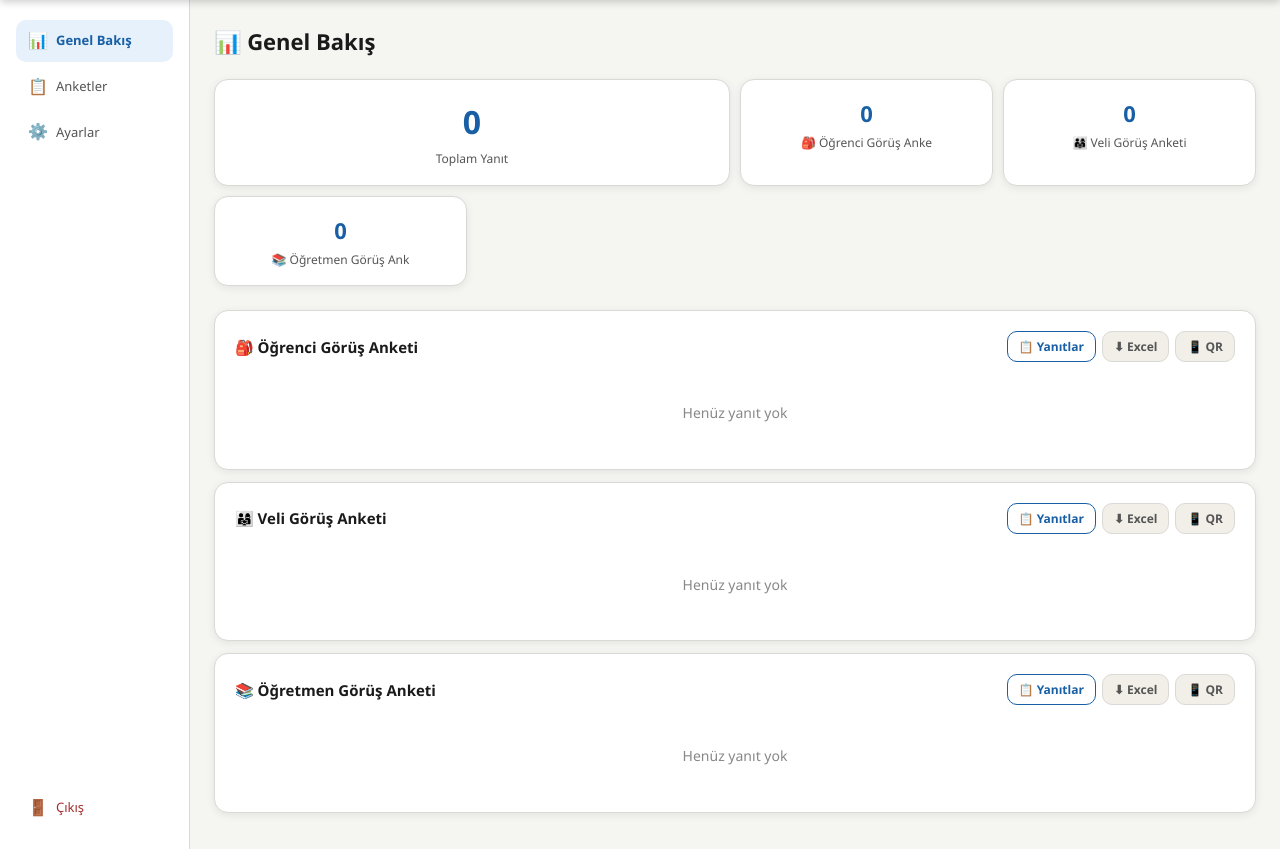
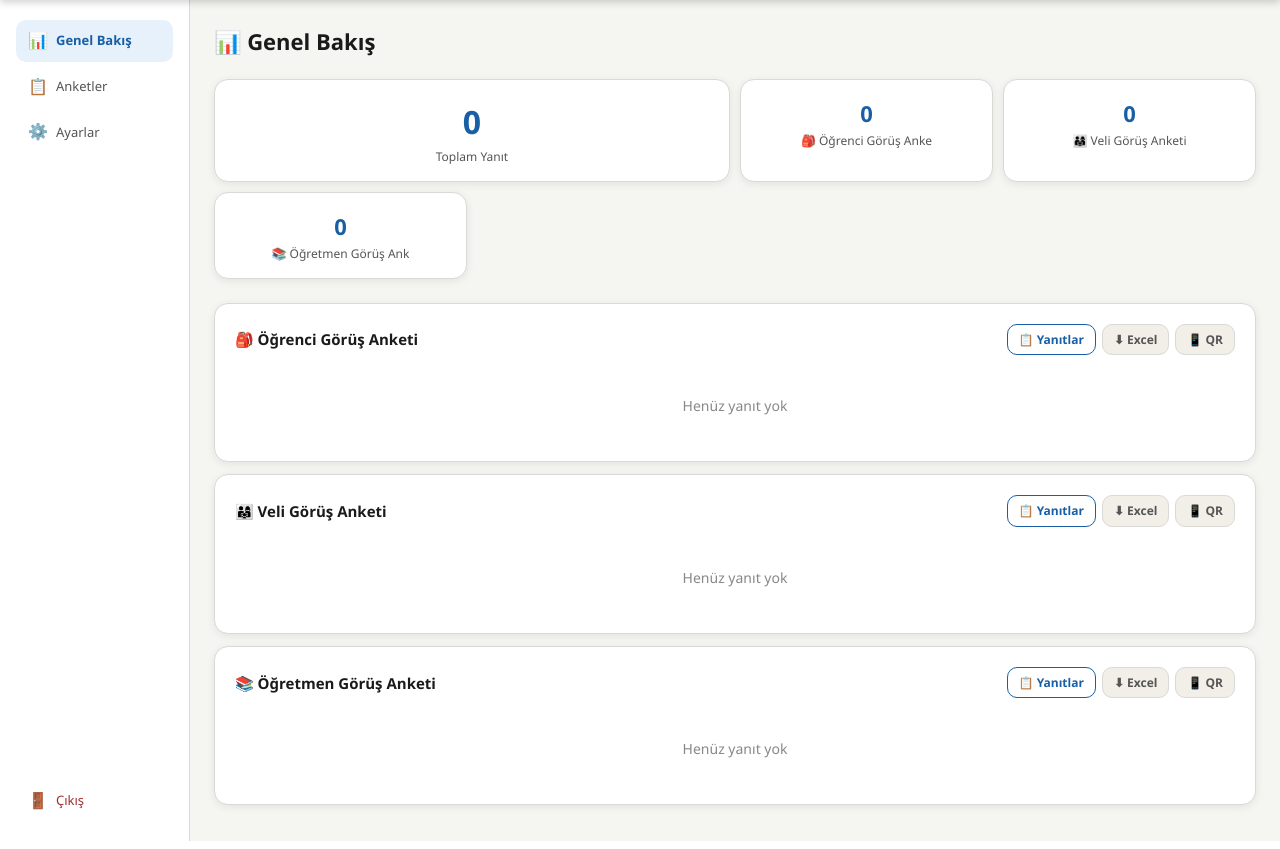
Before and after one commit to mus2071/Anket, a Flask app: page /admin/panel in a window 1280 px wide. Shown: the part 64-913 px from the top of the page. Run offline with Flask 3, Linux system fonts and the light colour scheme; the visitor is signed in with stand-in values (Sample User, id 1); data comes from the database, SQL or seed files in the repository; data that the repository does not hold is empty.

Commit message:
Add files via upload

```diff
--- a/static/css/style.css
+++ b/static/css/style.css
@@ -129,7 +129,7 @@ textarea{resize:vertical;min-height:80px}
 @media(min-width:500px){.istat-grid{grid-template-columns:repeat(4,1fr)}}
 .istat-kutu{background:var(--yuzey);border:1px solid var(--kenar);border-radius:var(--r-lg);padding:1rem;text-align:center;box-shadow:var(--golge)}
 .istat-sayi{font-size:clamp(24px,6vw,32px);font-weight:800;color:var(--ana)}
-.istat-lbl{font-size:12px;color:var(--metin-ik);margin-top:2px}
+.istat-lbl{font-size:12px;color:var(--metin-ik);margin-top:2px;word-break:break-word;line-height:1.3}
 /* Bar grafik */
 .bar-satir{display:flex;align-items:center;gap:8px;margin-bottom:6px}
 .bar-lbl{font-size:12px;color:var(--metin-ik);width:100px;text-align:right;flex-shrink:0;overflow:hidden;text-overflow:ellipsis;white-space:nowrap}
```
